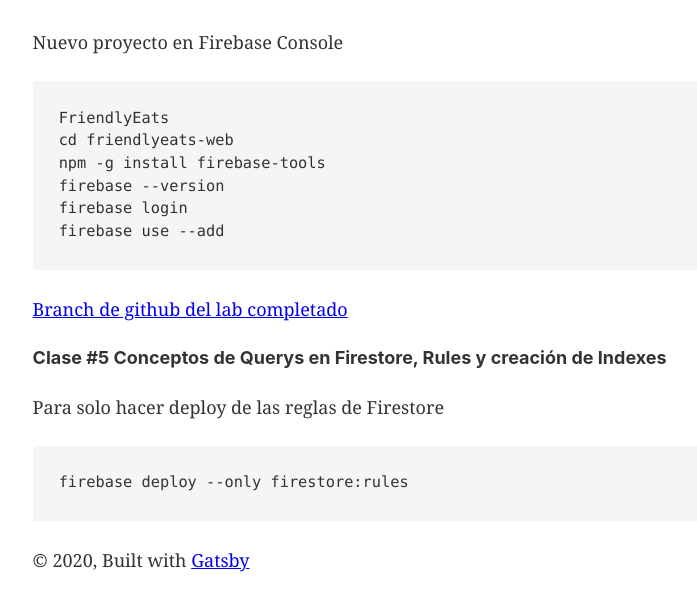
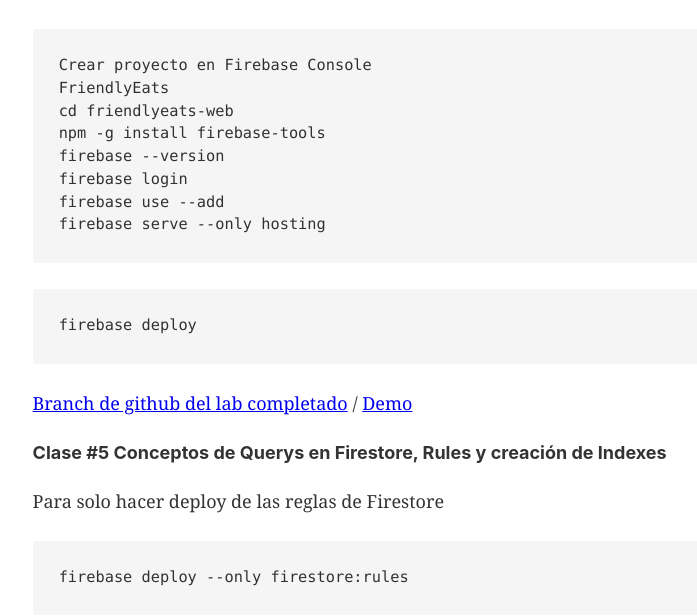
Before and after one commit to nasarcacd/nasarca-gatsby-blog, a Gatsby site: page /firebase-study-jam-2020/ in a window 1280 px wide. Shown: the part 1677-2293 px from the top of the page, without its empty margins (147-844 px from the left). Built offline with nearby package versions, Linux system fonts and the light colour scheme; Gatsby itself is replaced by a stand-in of ours; some packages are replaced by stand-ins of ours; code samples lack their colours.

Commit message:
add demo link

````diff
--- a/src/markdown-pages/firebase-study-jam-2020.md
+++ b/src/markdown-pages/firebase-study-jam-2020.md
@@ -9,12 +9,11 @@
 #### Clase #1 Intro Firebase
 
 Introducción a los productos de Firebase y creación de Primer Lab (Meetup).
-Se crea base de datos NoSQL utilizando el [sitio web de Firebase](https://console.firebase.google.com/), se integra login con google utilizando usuario y password, se hace lógica para hacer RSVP y se crea un chat en tiempo real.
+Se crea base de datos NoSQL utilizando el <a href="https://console.firebase.google.com/" target="_blank">sitio web de Firebase</a>, se integra login con google utilizando usuario y password, se hace lógica para hacer RSVP y se crea un chat en tiempo real.
 
 <iframe width="260" height="215" src="https://www.youtube.com/embed/5yGmd-ecLco" frameborder="0" allow="accelerometer; autoplay; encrypted-media; gyroscope; picture-in-picture" allowfullscreen></iframe>
 
-[Branch de github del lab completado](https://github.com/nasarcacd/firebase-gtk-web-start-nasarca)
-
+<a href="https://github.com/nasarcacd/firebase-gtk-web-start-nasarca" target="_blank">Branch de github del lab completado</a> / <a href="https://fir-web-codelab-6d839.web.app" target="_blank">Demo</a>
 
 #### Clase #2 Continuación Lab Meetup
 
@@ -33,17 +32,22 @@
 
 <iframe width="260" height="215" src="https://www.youtube.com/embed/m--P3S2ZKA0" frameborder="0" allow="accelerometer; autoplay; encrypted-media; gyroscope; picture-in-picture" allowfullscreen></iframe>
 
-Nuevo proyecto en Firebase Console
 ```
+Crear proyecto en Firebase Console
 FriendlyEats
 cd friendlyeats-web
 npm -g install firebase-tools
 firebase --version
 firebase login
 firebase use --add
+firebase serve --only hosting
 ```
 
-[Branch de github del lab completado](https://github.com/nasarcacd/friendlyeats-web)
+```
+firebase deploy
+```
+
+<a href="https://github.com/nasarcacd/friendlyeats-web" target="_blank">Branch de github del lab completado</a> / <a href="https://friendlyeats-nasarca.web.com" target="_blank">Demo</a>
 
 #### Clase #5 Conceptos de Querys en Firestore, Rules y creación de Indexes
 
````
